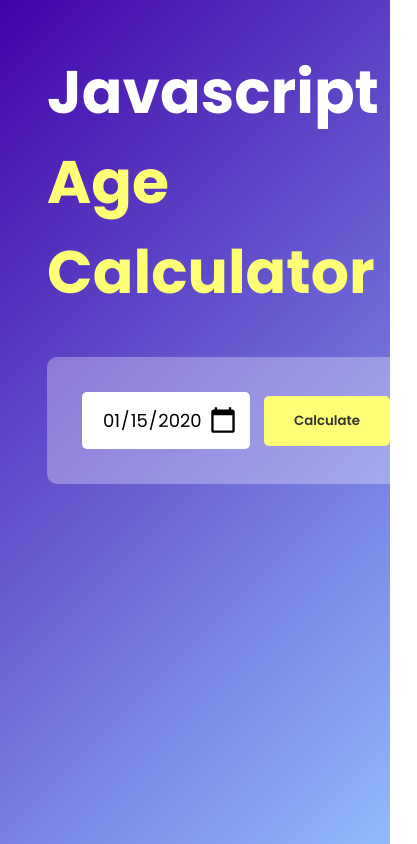
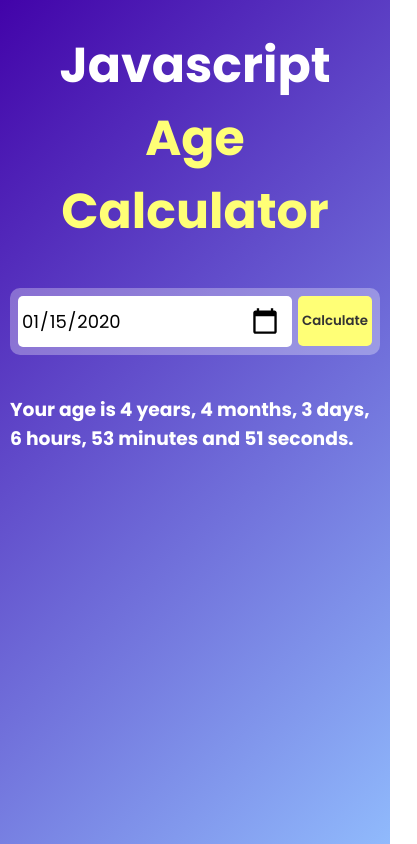
Before and after one commit to huzaifashuaib/age-calculator, a plain HTML site: page index.html in a window 390 px wide. Both pictures are taken after typing "2020-01-15" into the empty fields and a click on the button "Calculate". Shown: the whole page, 417 px wide, since content can reach past the window. Drawn offline with Linux system fonts and the light colour scheme.

Commit message:
second deploy

```diff
--- a/index.html
+++ b/index.html
@@ -8,7 +8,7 @@
 </head>
 <body>
     <div class="container">
-        <div class="calculator">
+        <div class="calculator" id="calculator">
             <h1>Javascript <br> <span>Age Calculator</span></h1>
             <div class="input-box">
                 <input type="date" id="date">
@@ -21,20 +21,59 @@
     let input=document.getElementById("date")
     input.max=new Date().toISOString().split("T")[0]
     let cal=document.getElementById("cal")
-
+    let calculator=document.getElementById("calculator")
 
     cal.addEventListener("click",()=>{
      let birthDay= new Date(input.value);
 
-     let d1=birthDay.getDay()
-     let m1=birthDay.getMonth()+1
+     let d1=birthDay.getDate()
+     let m1=birthDay.getMonth()
      let y1=birthDay.getFullYear()
+     let h1=birthDay.getHours()
+     let min1=birthDay.getMinutes()
+     let s1=birthDay.getSeconds()
 
      let today=new Date()
-     let d2=today.getDay()
-     let m2=today.getMonth()+1
+     let d2=today.getDate()
+     let m2=today.getMonth()
      let y2=today.getFullYear()
+     let h2=today.getHours()
+     let min2=today.getMinutes()
+     let s2=today.getSeconds()
 
+
+     let year=y2-y1;
+     let days=d2-d1;
+     let months=m2-m1;
+     let hours=h2-h1;
+     let minutes=min2-min1;
+     let seconds=s2-s1;
+
+     if(months<0){
+        year--;
+        months+=12
+     }
+     if(days<0){
+         months--
+         days += new Date(today.getFullYear(), today.getMonth(), 0).getDate();
+     }
+     if(hours<0){
+        days--;
+        hours+=24
+     }
+     if(minutes<0){
+        hours--;
+        minutes+=60
+     }
+     if(seconds<0){
+        minutes--;
+        seconds+=60;
+     }
+     let txt=`Your age is ${year} years, ${months} months, ${days} days, ${hours} hours, ${minutes} minutes and ${seconds} seconds.`;
+
+     let h3=document.createElement("h3");
+     h3.innerHTML=txt;
+     calculator.appendChild(h3)
     })
 
 
--- a/style.css
+++ b/style.css
@@ -11,13 +11,13 @@
     width: 100%;
     min-height: 100vh;
     padding: 10px;
+    background: linear-gradient(135deg,#4203a9,#90bafc);
     color: white;
-    background: linear-gradient(135deg,#4203a9,#90bafc);
 }
 .calculator{
     width: 100%;
     max-width: 600px;
-    margin-top: 10%;
+    margin-top: 4%;
     margin-left: 10%;
 }
 .calculator h1{
@@ -66,3 +66,35 @@
     background-size: 30px;
     cursor: pointer;
 }
+
+
+
+@media only screen and (max-width: 718px){
+    .calculator {
+        max-width: 100%;
+        margin-top: 5%;
+        margin-left: 0%;
+    }
+    .calculator h1 {
+        font-size: 49px;
+        text-align: center;
+    }
+    .input-box {
+        padding: 8px;
+        column-gap: 6px;
+    }
+    .input-box button {
+        padding: 15px 4px;
+    }
+
+.input-box input {
+
+  padding: 11px 3px;
+}
+.input-box{
+    display: flex;
+    justify-content: center;
+    align-items: center;
+}
+
+}
```
